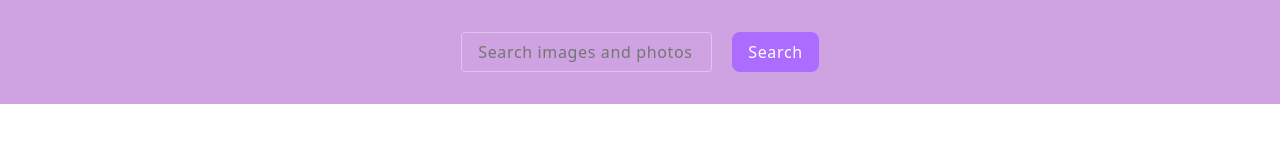
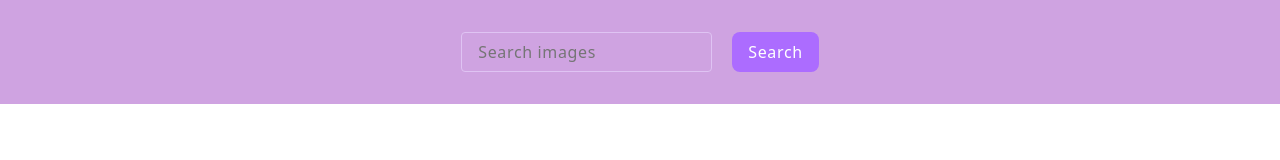
Before and after one commit to YevheniiaZalevska/Search-Images-3, a React (Vite) app: page / in a window 1280 px wide. Shown: the top 160 px of the page. Built offline with nearby package versions, Linux system fonts and the light colour scheme.

Commit message:
Update SearchBar.jsx

```diff
--- a/src/components/SearchBar/SearchBar.jsx
+++ b/src/components/SearchBar/SearchBar.jsx
@@ -10,7 +10,7 @@ const SearchBar = ({ onSubmit }) => {
     e.preventDefault();
 
     if (query.trim() === '') {
-      customToast('warn', 'Oops... Enter something');
+      customToast('warn', 'Oops... Write something');
       return;
     }
 
@@ -24,7 +24,7 @@ const SearchBar = ({ onSubmit }) => {
           type="text"
           name="query"
           className={s.searchInput}
-          placeholder="Search images and photos"
+          placeholder="Search images"
           value={query}
           onChange={e => setQuery(e.target.value.toLowerCase())}
         />
```
